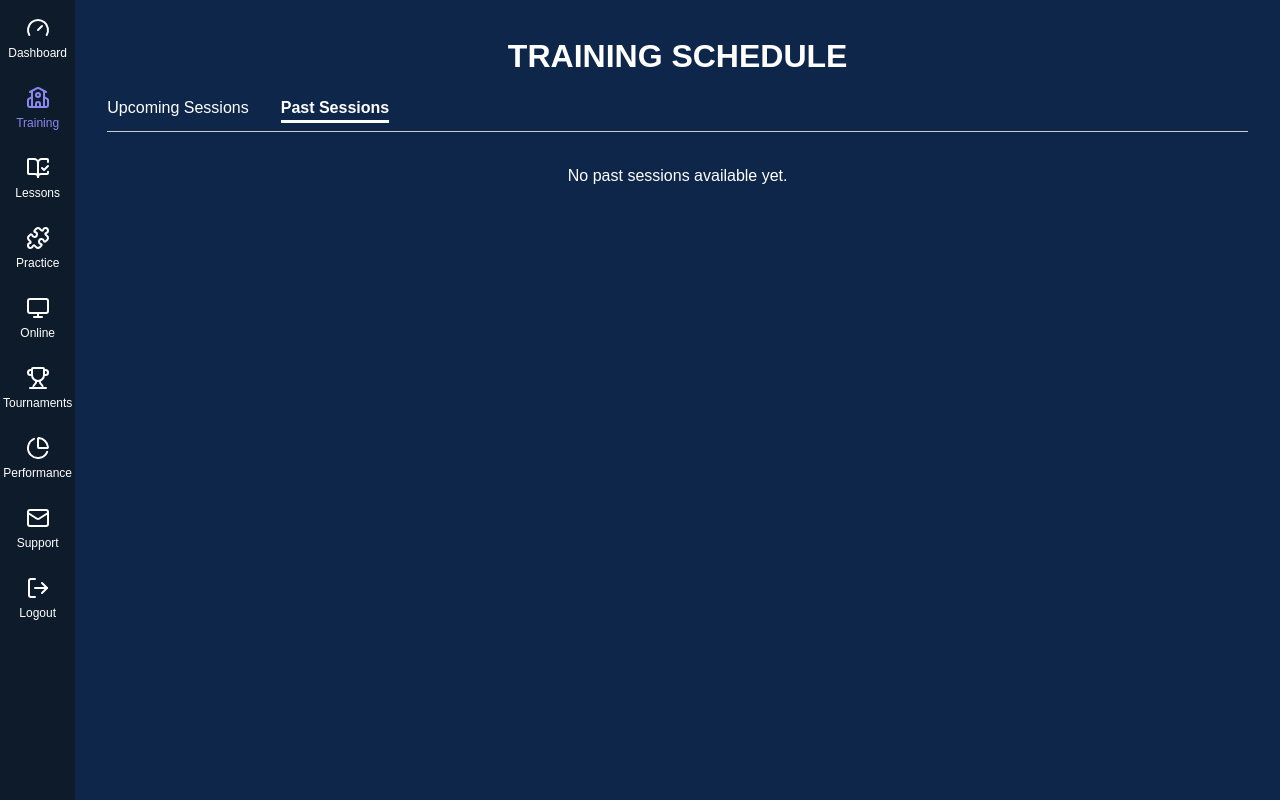
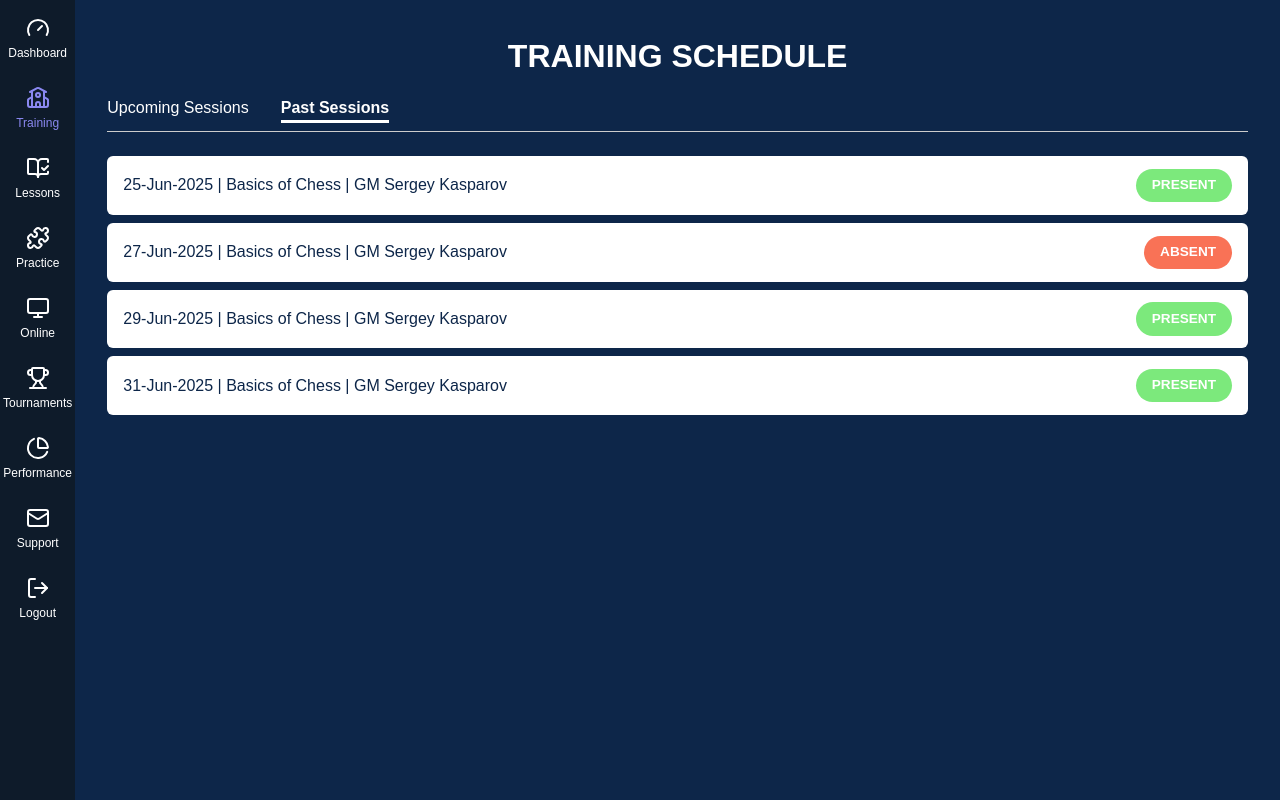
Before and after one commit to ComplianceFrontiers/ChessChamps2.0, a Next.js app: page /training in a window 1280 px wide. Both pictures are taken after a click on the element "Past Sessions". Built offline with nearby package versions, Linux system fonts and the light colour scheme.

Commit message:
base setup

```diff
--- a/app/training/Training.module.scss
+++ b/app/training/Training.module.scss
@@ -13,7 +13,7 @@
     margin-bottom: 1rem;
 
     @media (max-width: 768px) {
-      font-size: 1rem;
+      font-size: 1.5rem;
     }
   }
 
@@ -43,9 +43,9 @@
   .session-card {
     background-color: white;
     color: #0d2649;
-    margin-bottom: 0.5rem; // reduced
-    padding: 0.5rem 1rem; // reduced
-    border-radius: 4px; // slightly reduced
+    margin-bottom: 0.5rem;
+    padding: 0.8rem 1rem;
+    border-radius: 6px;
     display: flex;
     justify-content: space-between;
     align-items: center;
@@ -53,14 +53,15 @@
     @media (max-width: 768px) {
       flex-direction: column;
       align-items: flex-start;
+      gap: 0.8rem;
     }
   }
 
   .session-info {
-    font-size: 1rem; // reduced from 1.2rem
+    font-size: 1rem;
 
     @media (max-width: 768px) {
-      font-size: 0.9rem; // reduced
+      font-size: 0.9rem;
     }
   }
 
@@ -69,20 +70,33 @@
     color: white;
     border: none;
     border-radius: 25px;
-    padding: 0.7rem 1.2rem; // reduced
+    padding: 0.5rem 1.2rem;
     cursor: pointer;
     font-weight: bold;
-    font-size: 0.9rem; // smaller text
-    align-self: flex-end;
+    font-size: 0.9rem;
 
     @media (max-width: 768px) {
-      padding: 0.3rem 0.8rem; // even smaller on mobile
+      padding: 0.3rem 0.8rem;
       font-size: 0.8rem;
-      align-self: flex-end;
     }
   }
 
+  .status-badge {
+    font-weight: bold;
+    font-size: 0.85rem;
+    border-radius: 25px;
+    padding: 0.4rem 1rem;
+    text-align: center;
+    color: white;
+  }
 
+  .present {
+    background-color: #7ce97c;
+  }
+
+  .absent {
+    background-color: #f97256;
+  }
 
   .no-sessions {
     text-align: center;
--- a/app/training/page.js
+++ b/app/training/page.js
@@ -2,6 +2,27 @@
 
 import React, { useState } from 'react';
 import styles from './Training.module.scss';
+
+const SessionCard = ({ session, status }) => {
+  return (
+    <div className={styles['session-card']}>
+      <span className={styles['session-info']}>
+        {`${session.date} | ${session.topic} | ${session.coach}`}
+      </span>
+      {status ? (
+        <span
+          className={`${styles['status-badge']} ${
+            status === 'present' ? styles.present : styles.absent
+          }`}
+        >
+          {status.toUpperCase()}
+        </span>
+      ) : (
+        <button className={styles['join-button']}>JOIN</button>
+      )}
+    </div>
+  );
+};
 
 const Training = () => {
   const [activeTab, setActiveTab] = useState('upcoming');
@@ -11,6 +32,13 @@ const Training = () => {
     { date: '27-July-2025', topic: 'Basics of Chess', coach: 'GM Sergey Kasparov' },
     { date: '29-July-2025', topic: 'Basics of Chess', coach: 'GM Sergey Kasparov' },
     { date: '31-July-2025', topic: 'Basics of Chess', coach: 'GM Sergey Kasparov' },
+  ];
+
+  const pastSessions = [
+    { date: '25-Jun-2025', topic: 'Basics of Chess', coach: 'GM Sergey Kasparov', status: 'present' },
+    { date: '27-Jun-2025', topic: 'Basics of Chess', coach: 'GM Sergey Kasparov', status: 'absent' },
+    { date: '29-Jun-2025', topic: 'Basics of Chess', coach: 'GM Sergey Kasparov', status: 'present' },
+    { date: '31-Jun-2025', topic: 'Basics of Chess', coach: 'GM Sergey Kasparov', status: 'present' },
   ];
 
   return (
@@ -34,19 +62,13 @@ const Training = () => {
 
       {activeTab === 'upcoming' &&
         upcomingSessions.map((session, index) => (
-          <div key={index} className={styles['session-card']}>
-            <span className={styles['session-info']}>
-              {`${session.date} | ${session.topic} | ${session.coach}`}
-            </span>
-            <button className={styles['join-button']}>JOIN</button>
-          </div>
+          <SessionCard key={index} session={session} />
         ))}
 
-      {activeTab === 'past' && (
-        <div className={styles['no-sessions']}>
-          <p>No past sessions available yet.</p>
-        </div>
-      )}
+      {activeTab === 'past' &&
+        pastSessions.map((session, index) => (
+          <SessionCard key={index} session={session} status={session.status} />
+        ))}
     </div>
   );
 };
--- a/package.json
+++ b/package.json
@@ -19,6 +19,8 @@
   "devDependencies": {
     "@eslint/eslintrc": "^3",
     "@tailwindcss/postcss": "^4",
+    "@types/node": "24.0.10",
+    "@types/react": "19.1.8",
     "eslint": "^9",
     "eslint-config-next": "15.3.5",
     "tailwindcss": "^4"
```
Also changed, not shown: tsconfig.json (added, +35 -0 lines), 1 other file (tests, documents, lock files or other folders).
